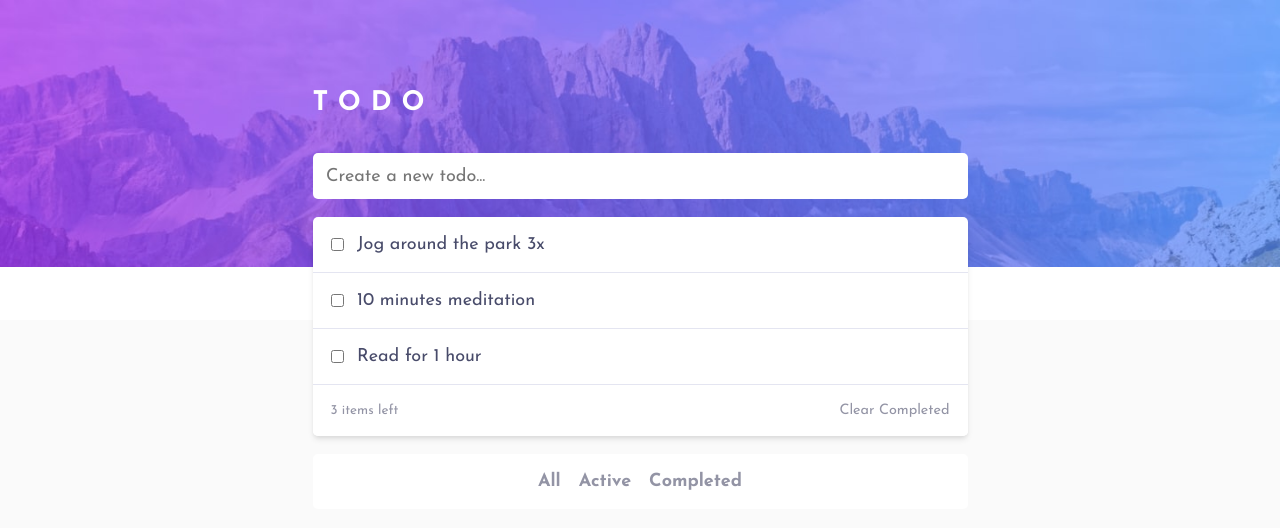
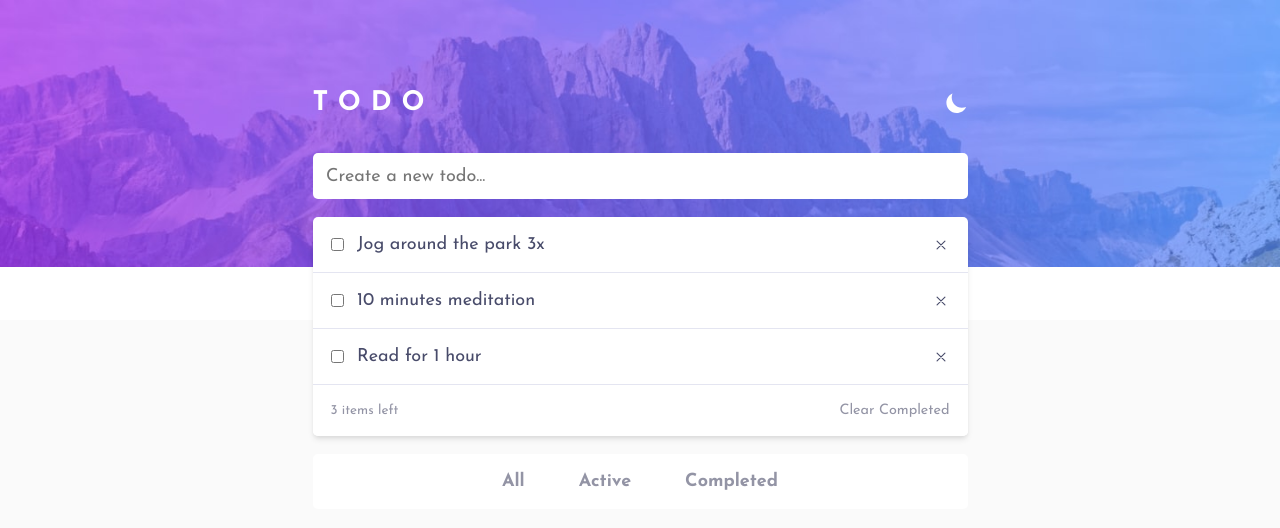
Before and after one commit to jwhong98/todo, a React (Create React App) app: page / in a window 1280 px wide. Shown: the top 528 px of the page. Built offline with nearby package versions, Linux system fonts and the light colour scheme.

Commit message:
completed styling

```diff
--- a/src/App.css
+++ b/src/App.css
@@ -5,8 +5,3 @@
   font-family: "Josefin Sans", sans-serif;
   font-size: 18px;
 }
-
-body {
-  /* background-color: hsl(0, 0%, 98%); */
-  /* background: hsl(235, 21%, 11%); */
-}
--- a/src/components/Header/HeaderElements.js
+++ b/src/components/Header/HeaderElements.js
@@ -1,15 +1,12 @@
 import styled from "styled-components";
-import lightBGM from "../../images/bg-mobile-light.jpg";
-import lightBGD from "../../images/bg-desktop-light.jpg";
 
 export const HeaderContainer = styled.div`
-  width: 100vw;
   height: 40vh;
-  background-image: url(${lightBGM});
+  background-image: url(${({ theme }) => theme.headerBGM});
   background-repeat: no-repeat;
   background-size: 100%;
 
   @media screen and (min-width: 1024px) {
-    background-image: url(${lightBGD});
+    background-image: url(${({ theme }) => theme.headerBGD});
   }
 `;
--- a/src/components/List/ListElements.js
+++ b/src/components/List/ListElements.js
@@ -27,7 +27,7 @@ export const TodoList = styled.div`
     rgba(0, 0, 0, 0.06) 0px 2px 4px -1px;
 
   div:not(:last-child) {
-    border-bottom: 1px solid hsl(236, 33%, 92%);
+    border-bottom: 1px solid ${({ theme }) => theme.colors.border};
   }
 `;
 
@@ -37,7 +37,7 @@ export const ListAction = styled.div`
   justify-content: space-between;
   padding: 1rem;
   background: ${({ theme }) => theme.colors.listBackground};
-  color: hsl(236, 9%, 61%);
+  color: ${({ theme }) => theme.colors.action};
   margin-bottom: 1rem;
   border-bottom-left-radius: 5px;
   border-bottom-right-radius: 5px;
@@ -62,14 +62,16 @@ export const TodoTabs = styled.div`
   justify-content: center;
   background: ${({ theme }) => theme.colors.listBackground};
   gap: 1rem;
-  padding: 1rem;
+
   border-radius: 5px;
 
   button {
     background: none;
+    padding: 1rem;
     border: none;
-    color: hsl(236, 9%, 61%);
+    color: ${({ theme }) => theme.colors.button};
     font-weight: 700;
+    cursor: pointer;
     :focus {
       color: hsl(220, 98%, 61%);
     }
--- a/src/components/Main/Main.js
+++ b/src/components/Main/Main.js
@@ -1,48 +1,30 @@
 import React, { useState } from "react";
+
 import Header from "../Header/Header";
 import List from "../List/List";
 import ThemeSwitcher from "../ThemeSwitcher/ThemeSwitcher";
 import { MainContainer, MainWrapper } from "./MainElements";
 import { ThemeProvider } from "styled-components";
+import { darkTheme, lightTheme } from "../theme";
 
 const Main = () => {
-  const light = {
-    headerBGM: "url('../../images/bg-mobile-light.jpg')",
-    headerBGD: "../../images/bg-desktop-light.jpg",
-    colors: {
-      listBackground: "#fff",
-      background: "hsl(0, 0%, 98%)",
-      active: "hsl(235, 19%, 35%)",
-      complete: "hsl(233, 11%, 84%)",
-      body: "hsl(0, 0%, 98%)",
-    },
-  };
-
-  const dark = {
-    colors: {
-      listBackground: "hsl(235, 24%, 19%)",
-      background: "hsl(235, 21%, 11%)",
-      active: "hsl(234, 39%, 85%)",
-    },
-  };
-
-  const [theme, setTheme] = useState(light);
+  const [theme, setTheme] = useState("light");
 
   const themeSwitchHandler = () => {
-    if (theme === light) {
-      setTheme(dark);
+    if (theme === "light") {
+      setTheme("dark");
     } else {
-      setTheme(light);
+      setTheme("light");
     }
   };
 
   return (
-    <ThemeProvider theme={theme}>
+    <ThemeProvider theme={theme === "light" ? lightTheme : darkTheme}>
       <>
         <Header />
         <MainContainer>
           <MainWrapper>
-            <ThemeSwitcher toggle={themeSwitchHandler} />
+            <ThemeSwitcher currentTheme={theme} toggle={themeSwitchHandler} />
             <List />
           </MainWrapper>
         </MainContainer>
--- a/src/components/Main/MainElements.js
+++ b/src/components/Main/MainElements.js
@@ -2,7 +2,6 @@ import styled from "styled-components";
 
 export const MainContainer = styled.main`
   /* temporary */
-  width: 100vw;
   height: 100vh;
   background: ${({ theme }) => theme.colors.background};
 `;
--- a/src/components/ThemeSwitcher/ThemeSwitcher.js
+++ b/src/components/ThemeSwitcher/ThemeSwitcher.js
@@ -5,7 +5,11 @@ const ThemeSwitcher = (props) => {
   return (
     <ThemeSwitchContainer>
       <h1>TODO</h1>
-      <ion-icon name="moon-sharp" onClick={props.toggle}></ion-icon>
+      {props.currentTheme === "light" ? (
+        <ion-icon name="moon-sharp" onClick={props.toggle}></ion-icon>
+      ) : (
+        <ion-icon name="sunny" onClick={props.toggle}></ion-icon>
+      )}
     </ThemeSwitchContainer>
   );
 };
--- a/src/components/ThemeSwitcher/ThemeSwitcherElements.js
+++ b/src/components/ThemeSwitcher/ThemeSwitcherElements.js
@@ -17,5 +17,6 @@ export const ThemeSwitchContainer = styled.div`
   ion-icon {
     color: #fff;
     font-size: 1.25rem;
+    cursor: pointer;
   }
 `;
--- /dev/null
+++ b/src/components/theme.js
@@ -0,0 +1,33 @@
+import lightBGM from "../images/bg-mobile-light.jpg";
+import lightBGD from "../images/bg-desktop-light.jpg";
+import darkBGM from "../images/bg-mobile-dark.jpg";
+import darkBGD from "../images/bg-desktop-dark.jpg";
+
+export const lightTheme = {
+  headerBGM: lightBGM,
+  headerBGD: lightBGD,
+  colors: {
+    listBackground: "#fff",
+    background: "hsl(0, 0%, 98%)",
+    active: "hsl(235, 19%, 35%)",
+    complete: "hsl(233, 11%, 84%)",
+    body: "hsl(0, 0%, 98%)",
+    button: "hsl(236, 9%, 61%)",
+    action: "hsl(236, 9%, 61%)",
+    border: "hsl(236, 33%, 92%)",
+  },
+};
+
+export const darkTheme = {
+  headerBGM: darkBGM,
+  headerBGD: darkBGD,
+  colors: {
+    listBackground: "hsl(235, 24%, 19%)",
+    background: "hsl(235, 21%, 11%)",
+    active: "hsl(234, 39%, 85%)",
+    complete: "hsl(233, 14%, 35%)",
+    button: "hsl(234, 11%, 52%)",
+    action: "hsl(234, 11%, 52%)",
+    border: "hsl(233, 14%, 35%)",
+  },
+};
```
